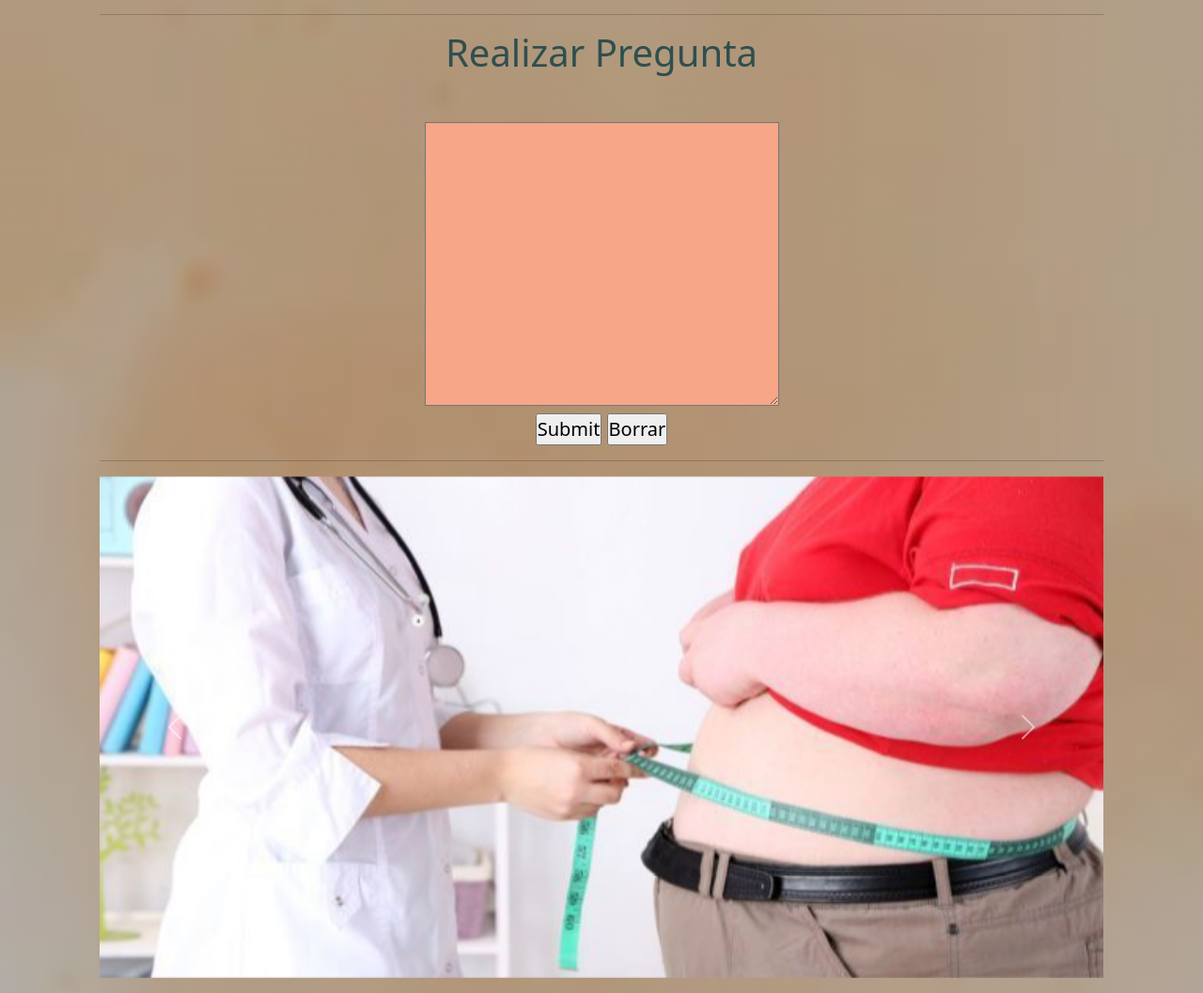
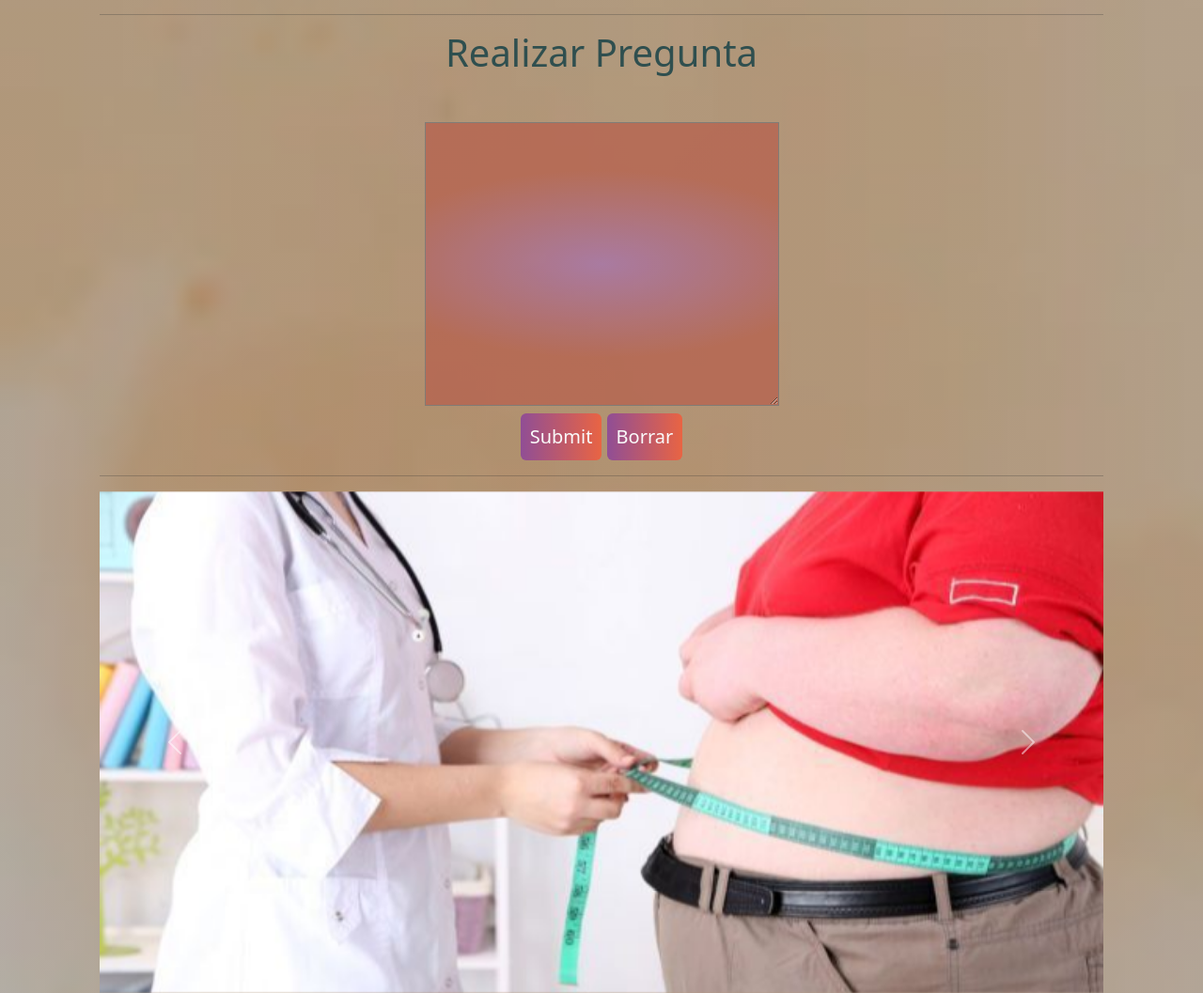
Before and after one commit to cguirin/curso, a plain HTML site: page index.html in a window 1280 px wide. Shown: the part 2580-3637 px from the top of the page at 94% size. Drawn offline with nearby package versions, Linux system fonts and the light colour scheme.

Commit message:
modifique agregando clases al index

```diff
--- a/css/estilo.css
+++ b/css/estilo.css
@@ -3,23 +3,30 @@
     padding: 0;
 }
 
+
 body {
-    background: linear-gradient(rgba(5, 7, 12, 0.30), rgba(5, 7, 12, 0.30)), url(../imagen/fondo.webp);
+    background: linear-gradient(rgba(5, 7, 12, 0.30), rgba(5, 7, 12, 0.30)),
+    url(../imagen/fondo.webp);
     background-size: cover;
     font-size: 20px;
 
 }
 
+/*Index  */
+
 /* HEADER */
+
 
 .logo {
     width: 100px;
     cursor: pointer;
 
+
 }
 
 header {
-    background: linear-gradient(rgba(255, 132, 228, 0.5), rgba(5, 7, 12, 0.50));
+    background: linear-gradient(rgba(255, 132, 228, 0.5),
+     rgba(5, 7, 12, 0.50));
     background-size: cover;
 }
 
@@ -48,7 +55,7 @@ a {
 
 }
 
-/* Index */
+/* BODY */
 
 h1 {
     text-align: center;
@@ -64,6 +71,7 @@ h2 {
     margin-bottom: 50px;
 
 }
+
 
 /* Conoce a Carla */
 
@@ -97,7 +105,8 @@ h2 {
 
 .cuadro2 {
     text-align: center;
-    background-color: rgb(247, 166, 136);
+    background: radial-gradient(ellipse 250px 100px, #a875ac, #b66450);
+    opacity: 0.8;
 
 }
 
@@ -105,6 +114,26 @@ h2 {
     text-align: center;
 
 }
+
+.enviar{
+    background-image: linear-gradient(to left, #e96443, #904e95);
+    padding: 10px 10px;
+    border-radius: 6px;
+    border: none;
+    color: #fafafa;
+    cursor: pointer;
+
+}
+
+ .borrar{
+    background-image: linear-gradient(to left, #e96443, #904e95);
+    padding: 10px 10px;
+    border-radius: 6px;
+    border: none;
+    color: #fafafa;
+    cursor: pointer;
+
+ }
 
 /* Contacto */
 
@@ -117,14 +146,18 @@ h2 {
     display: flex;
     justify-content: center;
     align-items: center;
+    margin-top: 10px;
 
 }
 
 
 /* FOOTER */
 
+
 footer{
-    background: linear-gradient(rgba(255, 132, 228, 0.5), rgba(5, 7, 12, 0.50));
+
+    background: linear-gradient(rgba(255, 132, 228, 0.5),
+    rgba(5, 7, 12, 0.50));
     background-size: cover;
 }
 
@@ -151,6 +184,7 @@ footer{
     font-size: 10px;
 }
 
+
 .logowhat{
     width: 150px;
     position: fixed;
--- a/index.html
+++ b/index.html
@@ -55,7 +55,7 @@
     <div class="container">
         <div class="row mt-5">
             <div class="col-xl-6 col-md-6 col-sm-12">
-                <h2>¿Qué es lo mejor que te ofrezco?</h2>
+                <h2 class="ayuda">¿Qué es lo mejor que te ofrezco?</h2>
                 <p>Con mi ayuda, te brindo la posibilidad de organizar tu alimentación, contando con todas las
                     herramientas necesarias para que adquieras hábitos que puedas sostener toda tu vida de manera fácil,
                     estés donde estés, un plan personalizado y con un acompañamiento acordado, a traves de Zoom, para
@@ -240,7 +240,7 @@
 
                 <div class="cuadro3">
                     <input class="enviar" type="submit">
-                    <input type="reset" value="Borrar">
+                    <input class="borrar" type="reset" value="Borrar">
                 </div>
 
 
@@ -334,7 +334,7 @@
 
                         <div class="cuadro3">
                             <input class="enviar" type="submit">
-                            <input type="reset" value="Borrar">
+                            <input  class="borrar" type="reset" value="Borrar">
                         </div>
 
 
```
